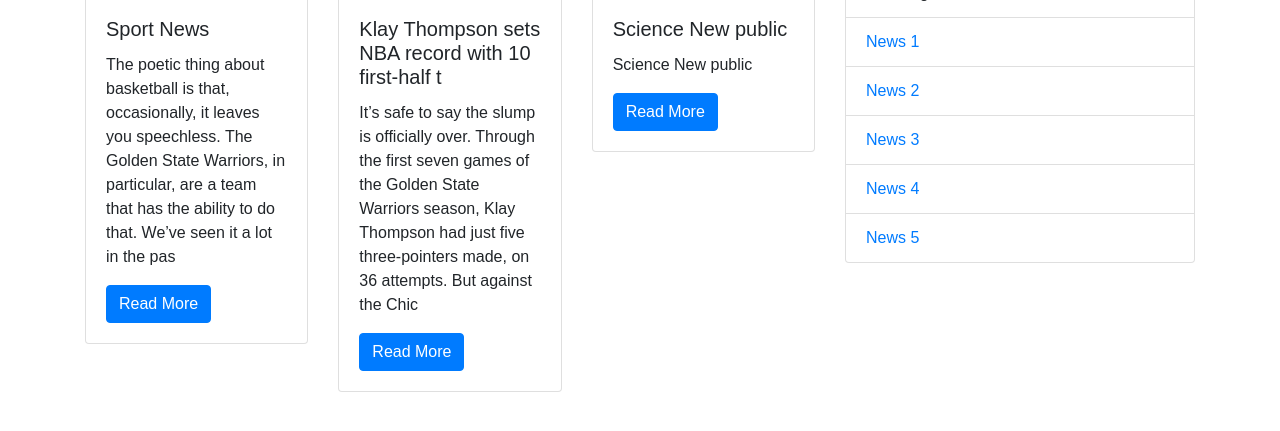
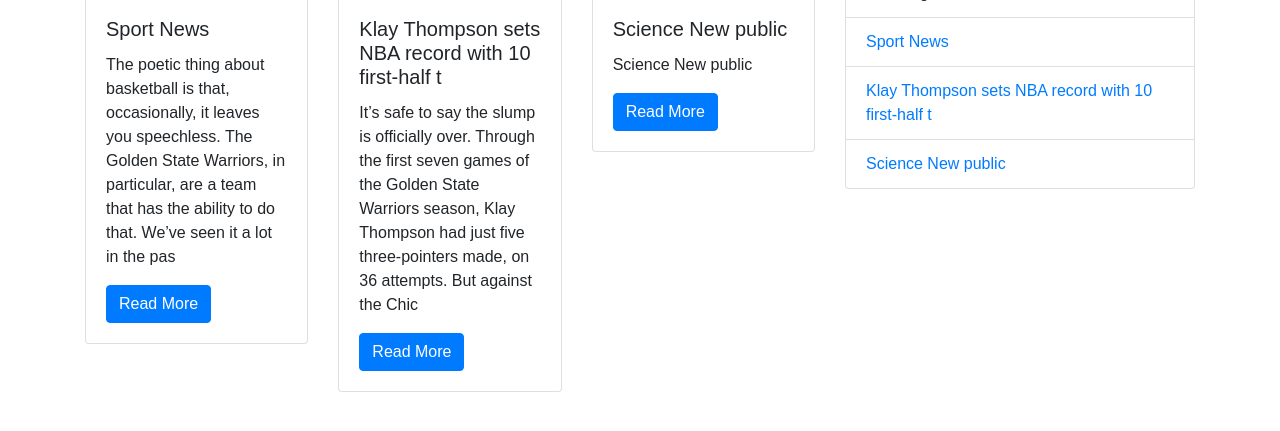
Before and after one commit to yuxiao-pan/IST303-Group-Project, a Django app: page / in a window 1280 px wide. Shown: the part 112-543 px from the top of the page. Run offline with Django 3.2, Linux system fonts and the light colour scheme; data comes from the database, SQL or seed files in the repository; some libraries are stand-ins or nearby versions.

Commit message:
added trending news in public page too

```diff
--- a/app/news/template/home.html
+++ b/app/news/template/home.html
@@ -25,11 +25,9 @@
             <div class="col-md-4">
                 <ul class="list-group">
                     <li class="list-group-item">Trending Articles</li>
-                    <li class="list-group-item"><a href="#">News 1</a></li>
-                    <li class="list-group-item"><a href="#">News 2</a></li>
-                    <li class="list-group-item"><a href="#">News 3</a></li>
-                    <li class="list-group-item"><a href="#">News 4</a></li>
-                    <li class="list-group-item"><a href="#">News 5</a></li>
+                    {% for item in trend %}
+                    <li class="list-group-item"><a href="{% url 'news-detail' item.id%} ">{{item.title}}</a></li>
+                    {% endfor %}
                 </ul>
             </div>
         </div>
```
